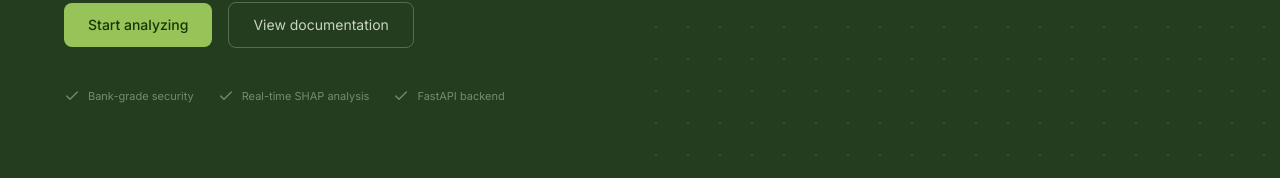
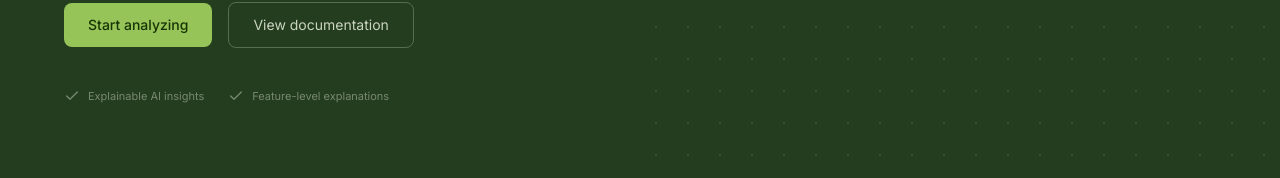
Before and after one commit to bonunithinkumar/CreditSense-AI, a React (Vite) app in the folder frontend/: page / in a window 1280 px wide. Shown: the part 509-687 px from the top of the page. Built offline with nearby package versions, Linux system fonts and the light colour scheme; no server answers.

Commit message:
small change

```diff
--- a/frontend/src/components/landing/HeroSection.jsx
+++ b/frontend/src/components/landing/HeroSection.jsx
@@ -47,15 +47,11 @@ export default function HeroSection() {
           <div className="flex gap-6 text-[11px] text-brand-base/40 mt-6 lg:mt-10">
             <div className="flex items-center gap-2">
               <Check className="w-4 h-4" />
-              <span>Bank-grade security</span>
+              <span>Explainable AI insights</span>
             </div>
             <div className="flex items-center gap-2">
               <Check className="w-4 h-4" />
-              <span>Real-time SHAP analysis</span>
-            </div>
-            <div className="flex items-center gap-2">
-              <Check className="w-4 h-4" />
-              <span>FastAPI backend</span>
+              <span>Feature-level explanations</span>
             </div>
           </div>
         </div>
```
